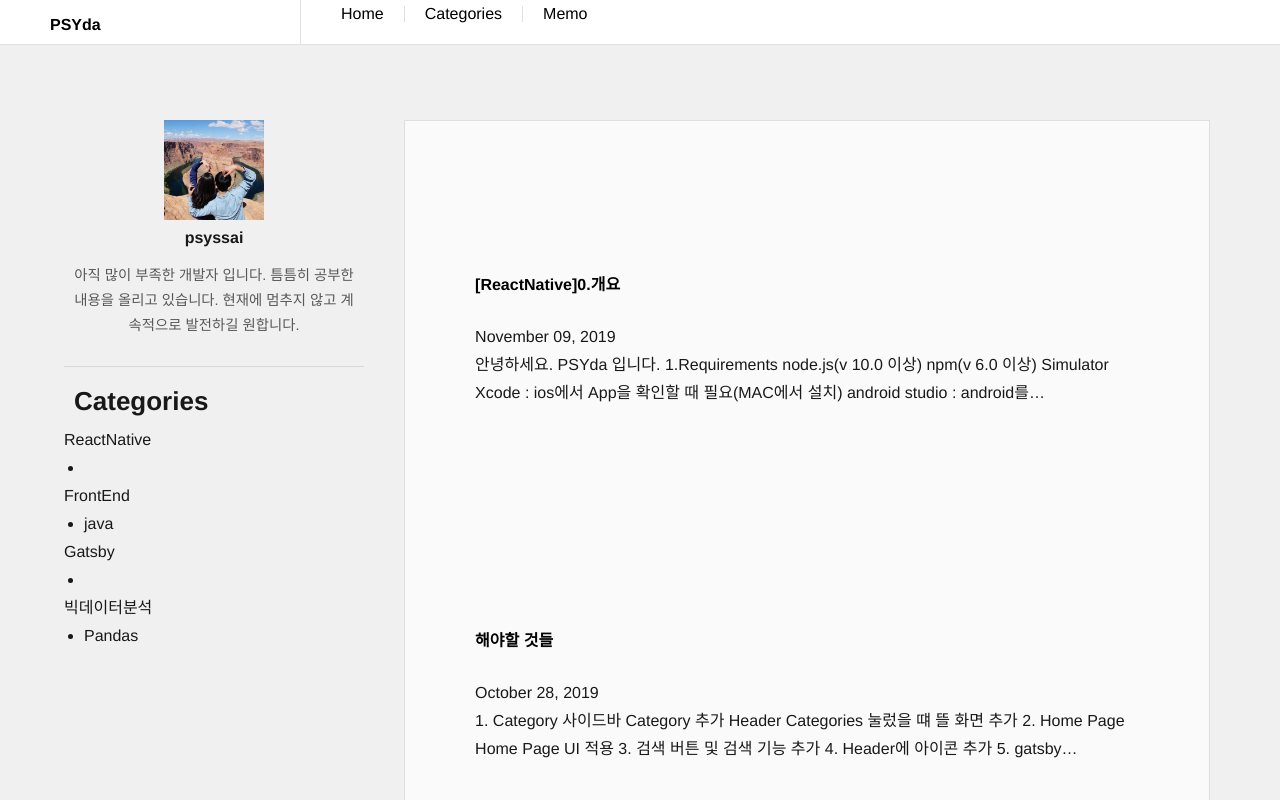
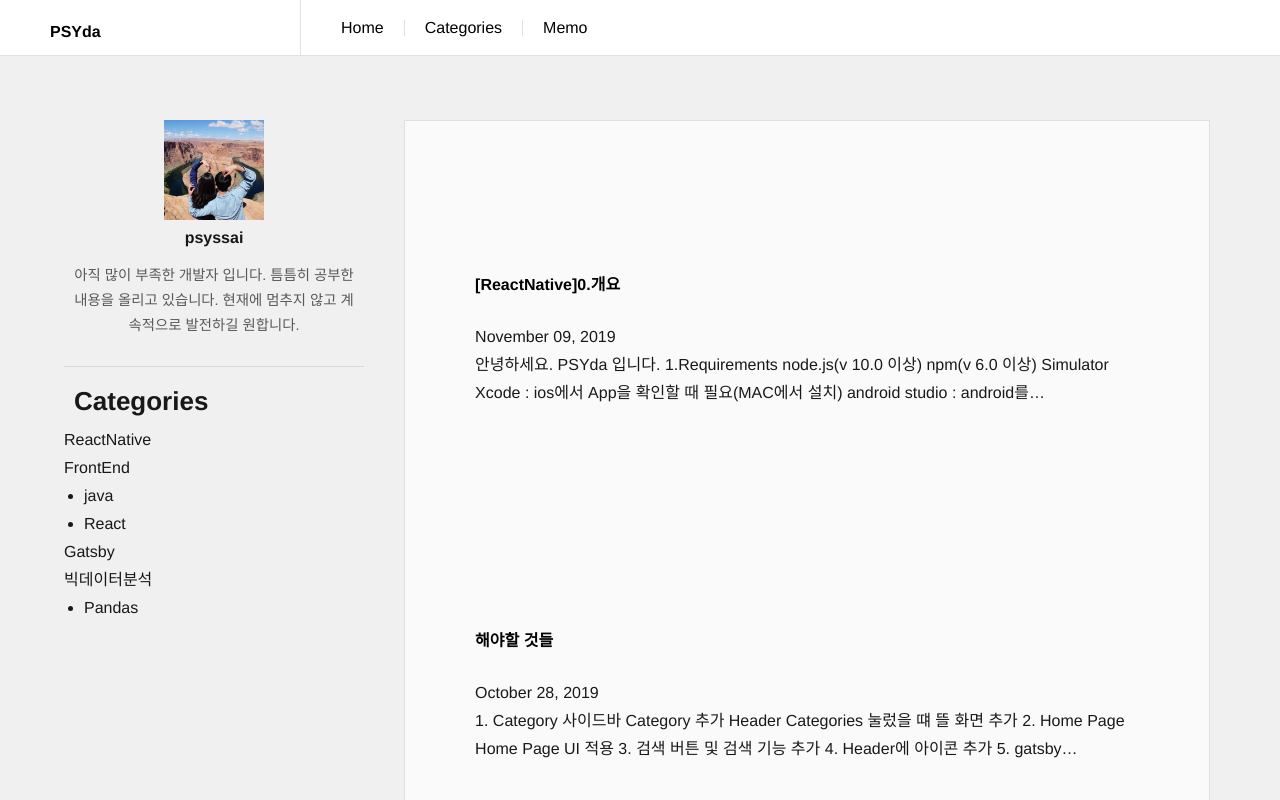
Before and after one commit to psyssai/PSYda-gatsby, a Gatsby site: page / in a window 1280 px wide. Shown: the top 800 px of the page. Built offline with nearby package versions, Linux system fonts and the light colour scheme; Gatsby itself is replaced by a stand-in of ours; some packages are replaced by stand-ins of ours.

Commit message:
0.1.5 Category Component 생성

```diff
--- a/src/components/header/header.css
+++ b/src/components/header/header.css
@@ -18,12 +18,15 @@
 }
 
 /* 태블릿 */
+/*
 @media screen and (min-width: 768px) and (max-width: 959px)
 {
 
 }
+*/
 /* PC */
-@media screen and (min-width: 960px)
+/*@media screen and (min-width: 960px)*/
+@media screen and (min-width: 768px)
 {
     #header {
 
@@ -31,6 +34,10 @@
         position:fixed;
         top: 0;
         left: 0;
+
+        /* 높이값 설정 및 Header 세로방향 가운데 정렬 */
+        height: 3.5em;
+        line-height: 3.5em;
 
         /* header 자식 데이터 Layout 구성 */
         display:flex;
@@ -71,7 +78,6 @@
         line-height: 1;
         border-left: solid 1px rgba(160, 160, 160, 0.3);
     }
-
 }
 
 #header {
--- a/src/components/layout.css
+++ b/src/components/layout.css
@@ -16,12 +16,15 @@
 }
 
 /* 태블릿 */
+/*
 @media screen and (min-width: 768px) and (max-width: 959px)
 {
 
 }
+*/
 /* PC */
-@media screen and (min-width: 960px)
+/*@media screen and (min-width: 960px)*/
+@media screen and (min-width: 768px)
 {
     #wrapper{
         display:flex;
--- /dev/null
+++ b/src/components/sidebar/category.js
@@ -0,0 +1,57 @@
+import React, { Fragment } from "react"
+
+const getUniqueCategories = (posts) =>
+{
+    let categories = [];
+    posts.map( edge =>( categories.push(edge.node.frontmatter.category )))
+    return Array.from(new Set(categories));
+}
+
+const splitCategories = ( categories ) =>
+{
+    let newCategories = Array();
+    let preCategory = 0;
+    let levelIndex = -1;
+    let levelOne;
+
+    for(let i = 0; i <categories.length; i++ ){
+        const category = categories[i];
+        if( category === null) continue;
+        else{ // category 가 null 이 아닐 때
+        let categoryList = category.split('/');
+        levelOne = categoryList[0];
+        console.log("###for", i, levelIndex, levelOne, preCategory);
+        if (levelOne === preCategory){
+            newCategories[levelIndex].level2.push(categoryList[1]);
+        }
+        else{
+            newCategories.push({level1 : categoryList[0], level2 : [categoryList[1]]});
+            levelIndex++;
+        }
+        preCategory = categoryList[0];
+        }
+    }
+    return newCategories;
+}
+
+const Category = ({posts}) => {
+    const categories = getUniqueCategories(posts)
+    const newCategories = splitCategories(categories);
+    return (
+        <section id = "categories">
+        <h1>Categories</h1>
+        {newCategories.map( category =>
+            (
+            <Fragment>
+            <ul className = "categoryLevel1">{category.level1}
+            {category.level2.map( level2 => (
+                level2 === undefined ? '':
+                <li className = "categoryLevel2">{level2}</li>
+            ))}</ul>
+            </Fragment>
+            ))}
+        </section>
+    )
+}
+
+export default Category;
--- /dev/null
+++ b/src/components/sidebar/profile.js
@@ -0,0 +1,17 @@
+import React from "react"
+import Image from "gatsby-image"
+
+const Profile = ({avatar, author, description}) => {
+
+    return (
+        <section id = "introduce">
+            <Image
+                fixed={avatar.childImageSharp.fixed}
+                alt={author}
+            />
+            <h2 className = "author">{author}</h2>
+            <p>{description}</p>
+        </section>
+    )
+}
+export default Profile
--- a/src/components/sidebar/sidebar.css
+++ b/src/components/sidebar/sidebar.css
@@ -9,12 +9,15 @@
 }
 
 /* 태블릿 */
+/*
 @media screen and (min-width: 768px) and (max-width: 959px)
 {
 
 }
+*/
 /* PC */
-@media screen and (min-width: 960px)
+/*@media screen and (min-width: 960px)*/
+@media screen and (min-width: 768px)
 {
     #sidebar{
         min-width: 300px;
--- a/src/components/sidebar/sidebar.js
+++ b/src/components/sidebar/sidebar.js
@@ -1,82 +1,20 @@
-import React, { Fragment } from "react";
+import React from "react";
 import { graphql } from "gatsby"
-import Image from "gatsby-image"
 import "./sidebar.css";
 import propTypes from "prop-types"
+import Category from "./category"
+import Profile from "./profile"
 
 class Sidebar extends React.Component{
 
-  // Posts에서 Categories를 읽어옴
-  getUniqueCategories(posts){
-    let categories = [];
-    posts.map( edge =>( categories.push(edge.node.frontmatter.category )))
-    return Array.from(new Set(categories));
-  }
-
-  splitCategories = ( categories ) => {
-    let newCategories = [];
-    console.log("###splitCategories",categories)
-    let preCategory = 0;
-    let levelIndex = -1;
-    let newCategories2 = [["frontEnd",["js","react"]],["gatby"]];
-    console.log("####test",newCategories2);
-
-    for(let i = 0; i <categories.length; i++ ){
-      let category = categories[i];
-      if( category === null) continue;
-      else{
-        let categoryList = category.split('/');
-
-        let levelOne = categoryList[0];
-        console.log("###splitCategories2", categoryList, categoryList[0], preCategory)
-        if (categoryList[0] === preCategory){
-          console.log("###test",newCategories[levelIndex]);
-          //newCategories[levelIndex].push([categoryList[1]]);
-          console.log("###splitCategories3", preCategory, newCategories[levelIndex], levelIndex)
-        }
-        else{
-          newCategories.push([categoryList[0], [categoryList[1]]]);
-          levelIndex++;
-        }
-        preCategory = categoryList[0];
-        console.log("###splitCategories4",preCategory);
-      }
-    }
-    console.log("###splitCategories5", newCategories)
-    return newCategories;
-  }
-
   render(){
     const {posts} = this.props;
-    const categories = this.getUniqueCategories(posts)
-    const newCategories = this.splitCategories(categories);
-    console.log("###side2",newCategories)
     const {avatar, author, description} = this.props;
-    const profile = (
-      <section id = "introduce">
-      <Image
-          fixed={avatar.childImageSharp.fixed}
-          alt={author}
-      />
-      <h2 className = "author">{author}</h2>
-      <p>{description}</p>
-    </section>
-    );
-      console.log("###newCategories",newCategories)
+
     return(
       <section id = "sidebar">
-        {profile}
-        <section id = "categories">
-          <h1>Categories</h1>
-          {newCategories.map( category =>
-            (
-              <Fragment>
-              <ul className = "categoryLevel1">{category[0]}
-              <li className = "categoryLevel2">{category[1]}</li></ul>
-              </Fragment>
-            ))}
-        </section>
-
+        <Profile avatar = {avatar} author = {author} description = {description}/>
+        <Category posts = {posts} />
       </section>
   );
   }
```
Also changed, not shown: history.txt (added, +8 -0 lines).
